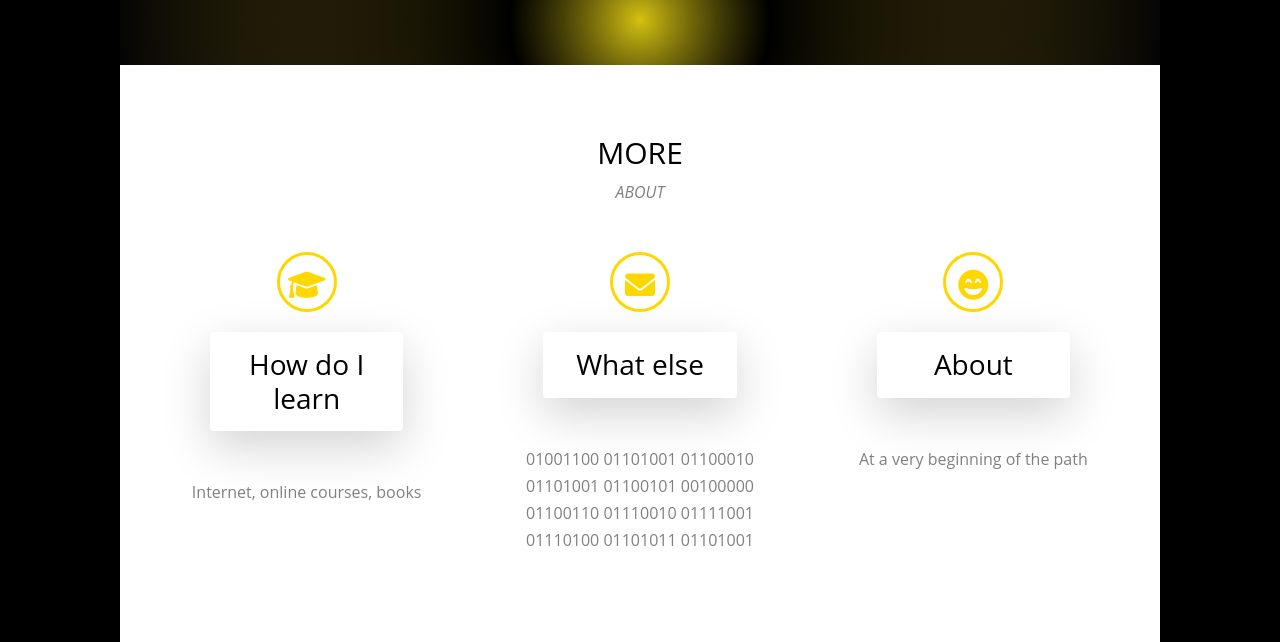
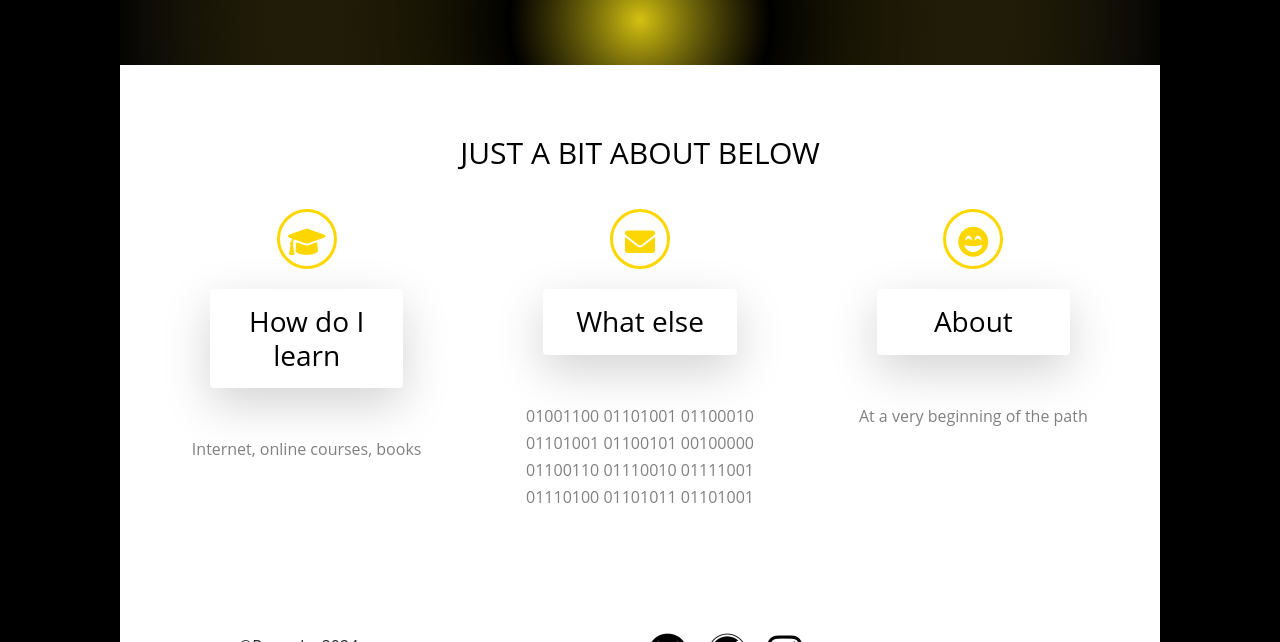
Before and after one commit to Programophobia/Portfolio, a website: page index.html in a window 1280 px wide. Shown: the part 458-1100 px from the top of the page. Drawn offline with nearby package versions, Linux system fonts and the light colour scheme.

Commit message:
Print msg finished

```diff
--- a/index.html
+++ b/index.html
@@ -182,8 +182,7 @@
     <section class="our-service">
         <div class="container">
             <div class="service-title">
-                <h2>MORE</h2>
-                <p>ABOUT</p>
+                <h2 id="descr"></h2>
             </div>
             <div class="wrapper">
                 <div id="box-show" class="box">
--- a/main.js
+++ b/main.js
@@ -1,12 +1,4 @@
 
-//const welcome = document.getElementById('welcome');
-//const welcText = 'HELLO!';
-
-//for (let i = 0; i < welcText.length; i++) {
-   // setTimeout(() => {
-  //      welcome.innerText += welcText[i];
- //   }, i * 100);
-//}
 
 function divtxt(id, txt, ms, wait = 0) {
     const div = document.getElementById(id);
@@ -27,11 +19,9 @@ function divtxt(id, txt, ms, wait = 0) {
   }
   divtxt("welcome", "It's nice to meet You", 100)
     .then(prevText => (console.log(prevText + ' is done.'),
-      divtxt("descr", "You can also chain this function with any number of consecutive actions."
-      +" Now: wait for 2 seconds ...", 100)))
-    .then(() => divtxt("welcome", "This promised-based approach REALLY lets you do it!! 👍🏻", 50, 2000))
-    .then(() => (console.log("ready?"),"Yes! I am REALLY DONE now! 😁"))
-    .then(console.log)
+      divtxt("descr", "JUST A BIT ABOUT BELOW", 100)))
+    .then(() => divtxt("welcome", "Thank you for visiting!!", 50, 2000))
+
 
 
 function printAbout(msg) {
```
